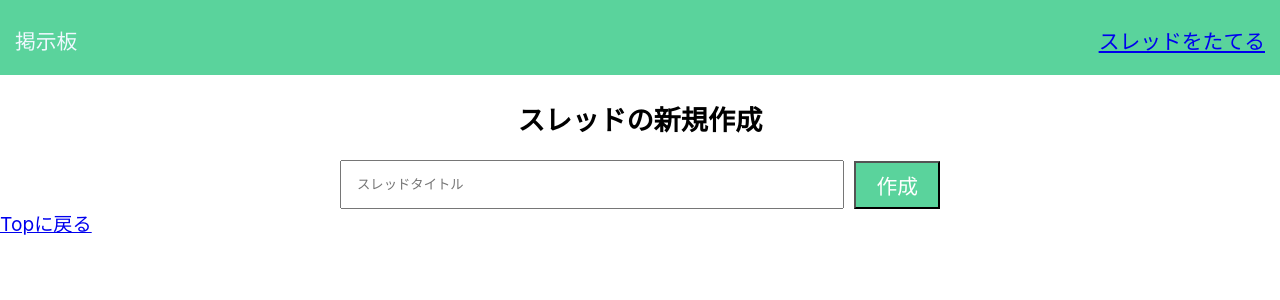
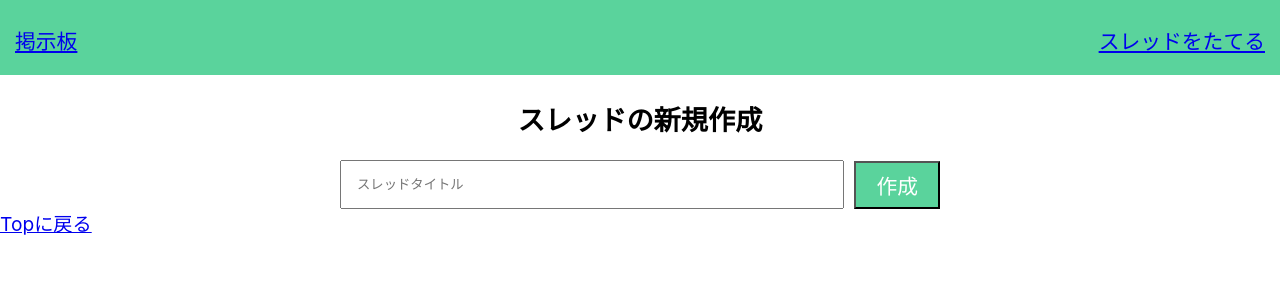
Before and after one commit to yoyo1025/bulletin-board, a React (Create React App) app: page /thread/new in a window 1280 px wide. Shown: the top 300 px of the page. Built offline with nearby package versions, Linux system fonts and the light colour scheme.

Commit message:
react掲示板 station4 各スレッドへのページ遷移を実装

```diff
--- a/src/App.js
+++ b/src/App.js
@@ -1,7 +1,8 @@
-import { BrowserRouter, Link, Route, Routes } from "react-router-dom";
+import { BrowserRouter, Route, Routes } from "react-router-dom";
 import { Top } from './components/Top';
 import { CreateNewThread } from "./components/CreateNewThread";
 import { useState } from "react";
+import { Thread } from "./components/Thread";
 
 function App() {
   const [threadList, setThreadList] = useState([{id: "", title: ""}]);
@@ -12,6 +13,11 @@ function App() {
         <Routes>
           <Route path="/" element={<Top threadList={threadList} setThreadList={setThreadList}/>}></Route>
           <Route path="/thread/new" element={<CreateNewThread newThreadTitle={newThreadTitle} setNewThreadTitle={setNewThreadTitle} />}></Route>
+          {threadList.map((thread) => {
+            return (
+              <Route key={thread.id} path={`/thread/${thread.id}`} element={<Thread threadTitle={thread.title}/>}></Route>
+            )
+          })}
         </Routes>
       </div>
     </BrowserRouter>
--- a/src/components/CreateNewThread.js
+++ b/src/components/CreateNewThread.js
@@ -1,5 +1,4 @@
 import { Header } from "./Header";
-import { useState, useEffect } from "react";
 import axios from 'axios';
 import "../App.css";
 
--- a/src/components/Header.js
+++ b/src/components/Header.js
@@ -1,7 +1,7 @@
 export const Header = () => {
     return (
         <header>
-            <label className="l1">掲示板</label>
+            <label className="l1"><a href="/">掲示板</a></label>
             <label className="l2"><a href="/thread/new">スレッドをたてる</a></label>
         </header>
     )
--- /dev/null
+++ b/src/components/Thread.js
@@ -0,0 +1,11 @@
+import { Header } from "./Header"
+
+export const Thread = ({ threadTitle }) => {
+  return (
+    <>
+      <Header />
+      <h2>{threadTitle}</h2>
+      <hr/>
+    </>
+  );
+};
--- a/src/components/Top.js
+++ b/src/components/Top.js
@@ -1,15 +1,14 @@
-import { useState, useEffect } from "react";
-import "../App.css";
-import axios from 'axios';
+import { Link } from "react-router-dom";
 import { Header } from "./Header";
+import { useEffect } from "react";
+import  axios  from "axios";
 
-export const Top = ({threadList, setThreadList}) => {
-
+export const Top = ({ threadList, setThreadList }) => {
     useEffect(() => {
         axios.get('https://railway.bulletinboard.techtrain.dev/threads')
             .then(res => {
                 setThreadList(res.data);
-            })
+            });
     }, []);
 
     return (
@@ -18,9 +17,9 @@ export const Top = ({threadList, setThreadList}) => {
             <h2>新着スレッド</h2>
             {threadList.map((thread) => (
                 <ul key={thread.id}>
-                    <li><a href={`/thread/${thread.id}`} >{thread.title}</a></li>
+                    <li><Link to={`/thread/${thread.id}`}>{thread.title}</Link></li>
                 </ul>
             ))}
         </>
     );
-}
+};
```
